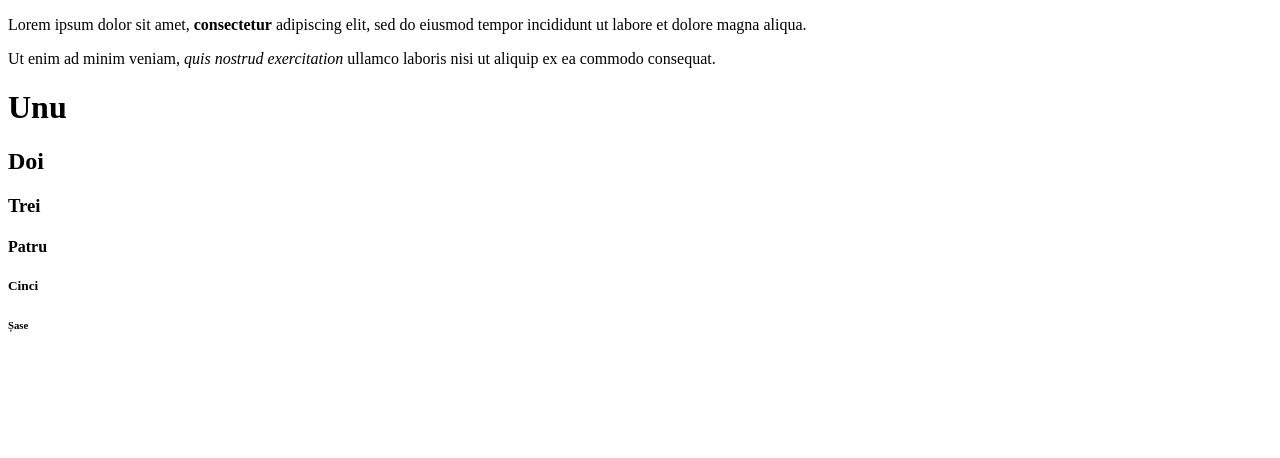
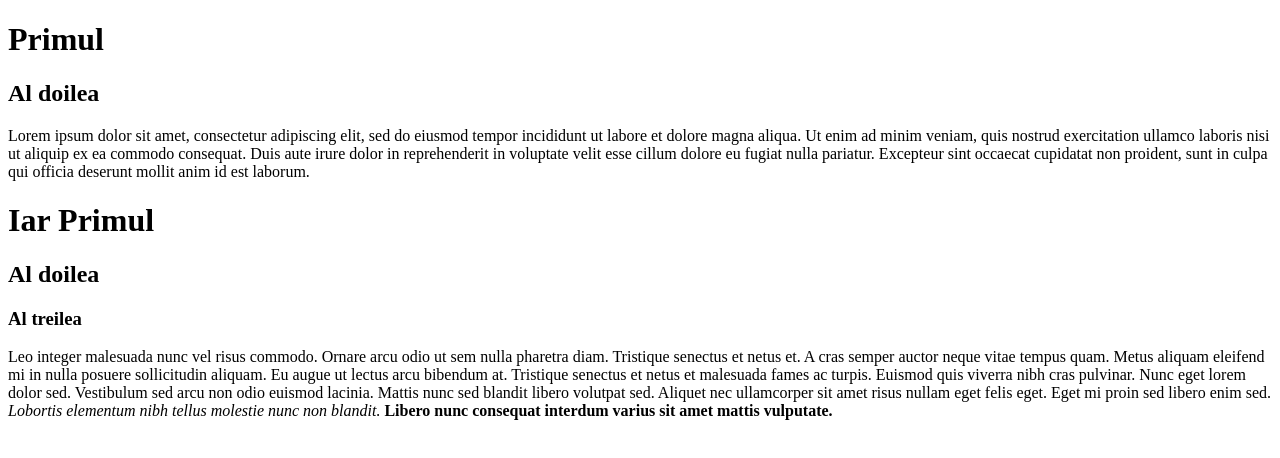
Before and after one commit to Negrea-Andrei/HTML1, a plain HTML site: page HTML2/basic.html in a window 1280 px wide. Drawn offline with Linux system fonts and the light colour scheme.

Commit message:
Add HTML2

```diff
--- a/HTML2/basic.html
+++ b/HTML2/basic.html
@@ -5,14 +5,18 @@
         <title>Doc</title>
     </head>
     <body>
-        <p>Lorem ipsum dolor sit amet, <strong>consectetur</strong> adipiscing elit, sed do eiusmod tempor incididunt ut labore et dolore magna aliqua.</p>
-        <p>Ut enim ad minim veniam, <em>quis nostrud exercitation</em> ullamco laboris nisi ut aliquip ex ea commodo consequat.</p>
-        <h1> Unu </h1>
-        <h2> Doi </h2>
-        <h3> Trei </h3>
-        <h4> Patru </h4>
-        <h5> Cinci </h5>
-        <h6> Șase </h6>
-        <!-- asa adaugi un comentariu in HTML -->
+        <h1> Primul </h1>
+
+        <h2> Al doilea </h2>
+
+        <p> Lorem ipsum dolor sit amet, consectetur adipiscing elit, sed do eiusmod tempor incididunt ut labore et dolore magna aliqua. Ut enim ad minim veniam, quis nostrud exercitation ullamco laboris nisi ut aliquip ex ea commodo consequat. Duis aute irure dolor in reprehenderit in voluptate velit esse cillum dolore eu fugiat nulla pariatur. Excepteur sint occaecat cupidatat non proident, sunt in culpa qui officia deserunt mollit anim id est laborum.</p>
+
+        <h1> Iar Primul </h1>
+
+        <h2> Al doilea </h2>
+
+        <h3> Al treilea </h3>
+
+        <p>Leo integer malesuada nunc vel risus commodo. Ornare arcu odio ut sem nulla pharetra diam. Tristique senectus et netus et. A cras semper auctor neque vitae tempus quam. Metus aliquam eleifend mi in nulla posuere sollicitudin aliquam. Eu augue ut lectus arcu bibendum at. Tristique senectus et netus et malesuada fames ac turpis. Euismod quis viverra nibh cras pulvinar. Nunc eget lorem dolor sed. Vestibulum sed arcu non odio euismod lacinia. Mattis nunc sed blandit libero volutpat sed. Aliquet nec ullamcorper sit amet risus nullam eget felis eget. Eget mi proin sed libero enim sed. <em>Lobortis elementum nibh tellus molestie nunc non blandit.</em> <strong>Libero nunc consequat interdum varius sit amet mattis vulputate.</strong></p>
     </body>
 </html>
```
